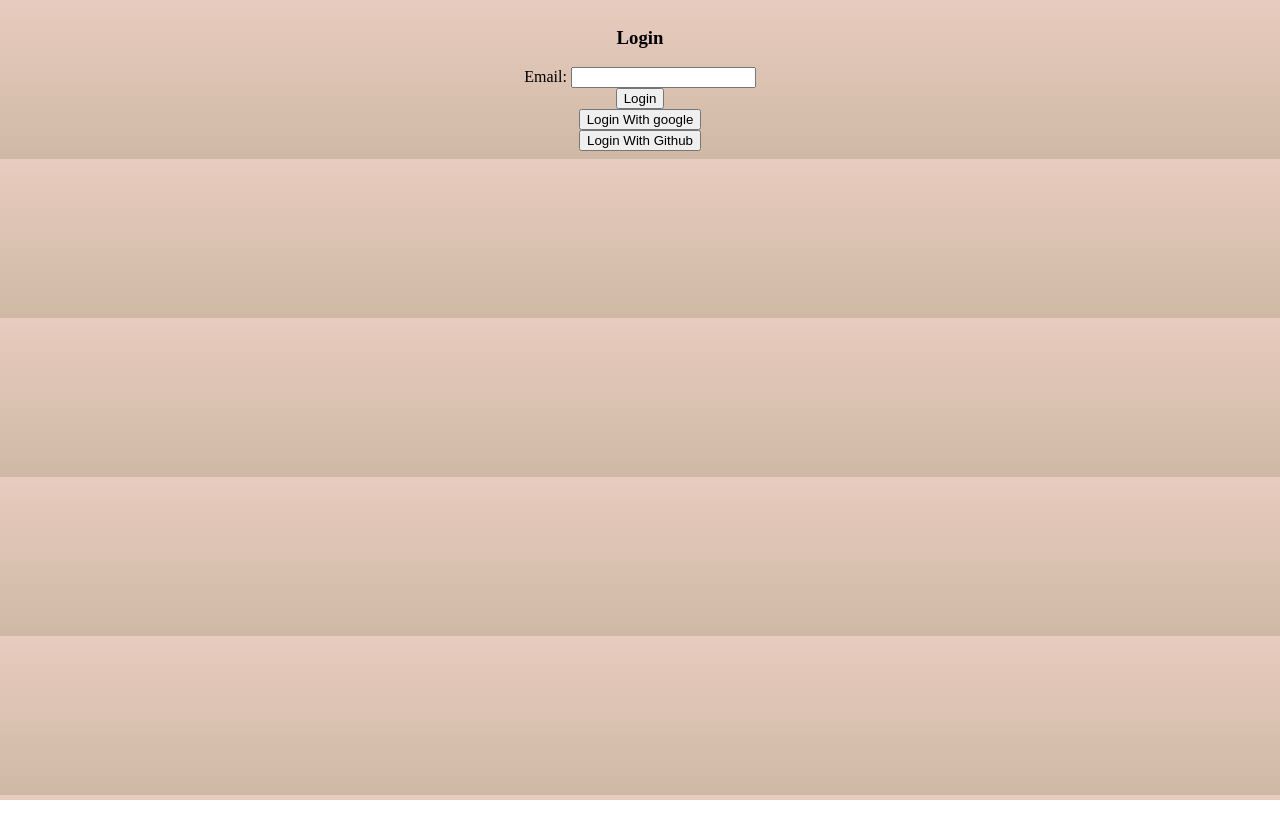
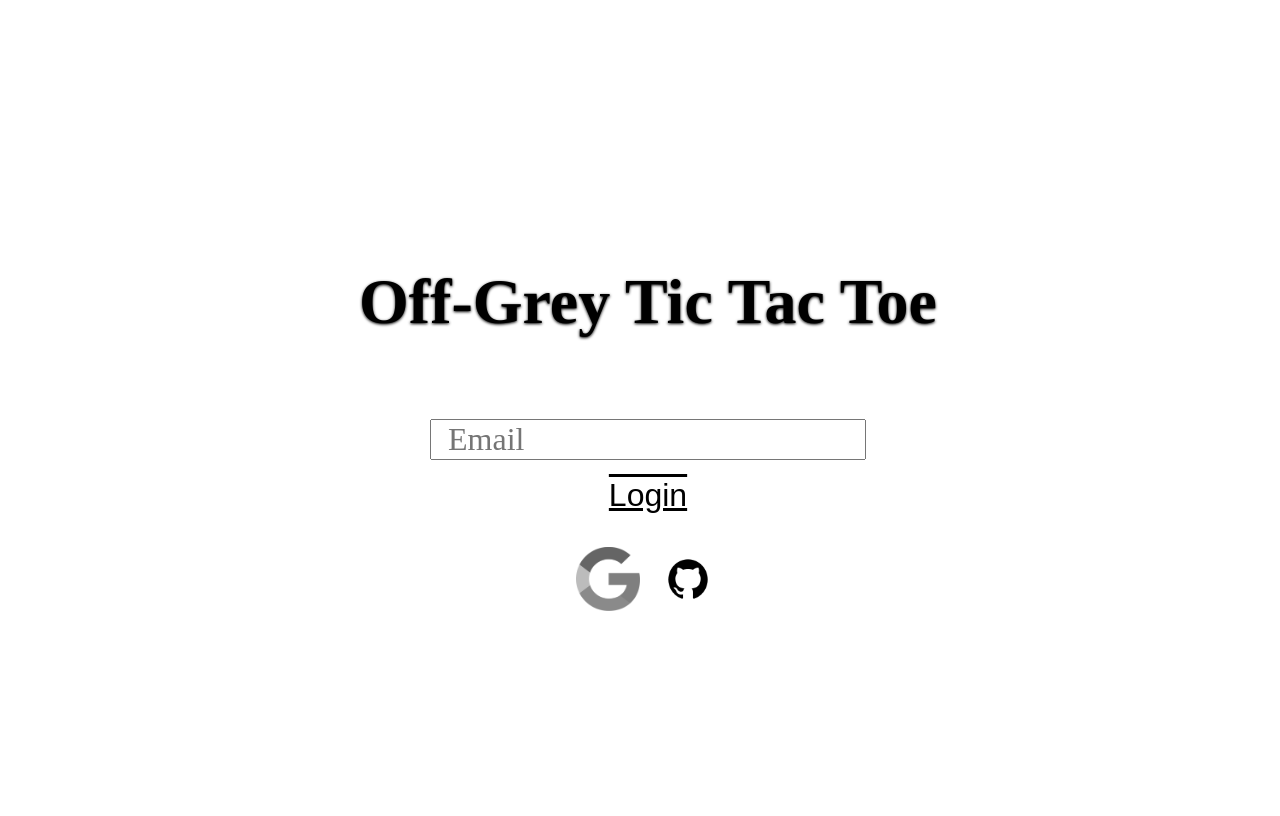
Before and after one commit to Tlholo-Koma/Crosses, a website: page resource/pages/login.html in a window 1280 px wide. Drawn offline with Linux system fonts and the light colour scheme; files that its build step writes are made by us from their sources; files whose address does not match are found by name.

Commit message:
adjusted login to be a bit closer to theme

```diff
--- a/resource/pages/login.html
+++ b/resource/pages/login.html
@@ -5,7 +5,7 @@
         <title>Our Funky HTML Page</title>
         <meta name="description" content="Our first page">
         <meta name="keywords" content="html tutorial template">
-        <link rel="stylesheet" href="login.css">
+        <link rel="stylesheet" href="../styles/login.css">
         <script src="./axios.min.js" defer ></script>
         <script src="./jwtExpire.js" defer ></script>
         <script src="./jwtRedirect.js" defer></script>
@@ -14,20 +14,17 @@
     <body class="background">
         <article class="container">
             <section>
-                <h1>Login</h1>
+                <h1>Off-Grey Tic Tac Toe</h1>
             </section>
                 <section>
-                    <label for="username">Email:</label>
-                    <input type="text" id="username" name="username" required>
+                    <input placeholder="Email" type="text" id="username" name="username" required>
                 </section>
                 <section>
-                    <button id = "loginButton">Login</button>
+                    <button id = "loginButton" class="own-login">Login</button>
                 </section>
                 <section>
-                    <button id = "googleLoginButton">Login With google</button>
-                </section>
-                <section>
-                    <button id = "githubLoginButton">Login With Github</button>
+                    <button id = "googleLoginButton"><img src="../static/greyscale_google_logo.png"></button>
+                    <button id = "githubLoginButton"><img src="../static/github-logo.png"></button>
                 </section>
         </article>
     </body>
--- a/resource/styles/game.css
+++ b/resource/styles/game.css
@@ -66,6 +66,7 @@ main button{
   height: 10rem;
   background-color: white;
   border: none;
+  font-family: inherit;
 }
 
 main button:hover{
--- a/resource/styles/login.css
+++ b/resource/styles/login.css
@@ -1,12 +1,45 @@
-
-
-.background{
-    background: linear-gradient(#e8ccbf, #cfb9a5);
+@import url("../styles/main.css");
+body{
+    height: 100vh;
+    width: 100vw;
+    display: flex;
+    align-items: center;
+    flex-direction: column;
+    justify-content: center;
+    font-family: var(--main-font);
+    text-shadow: 0 1px 3px #000;
+}
+h1{
+    font-size: 4rem;
+}
+.container {
+    display: flex;
+    flex-direction: column;
+    justify-content: center;
+    align-items: center;
+}
+input{
+    font-family: inherit;
+    font-size: 2rem;
+    padding: 0 1rem 0 1rem;
 }
 
-.container {
-    display: flex;
-    justify-content: center;
-    align-items: center;
-    flex-direction: column;
+article{
+    gap: 1rem;
 }
+
+button{
+    border: none;
+    background-color: #00000000;
+}
+
+button.own-login {
+    text-decoration: underline overline;
+    font-size: 2rem;
+    padding-bottom: 1rem;
+}
+
+img{
+    width: 4rem;
+    height: 4rem;
+}
```
Also changed, not shown: resource/static/github-logo.png (added), resource/static/greyscale_google_logo.png (added).
